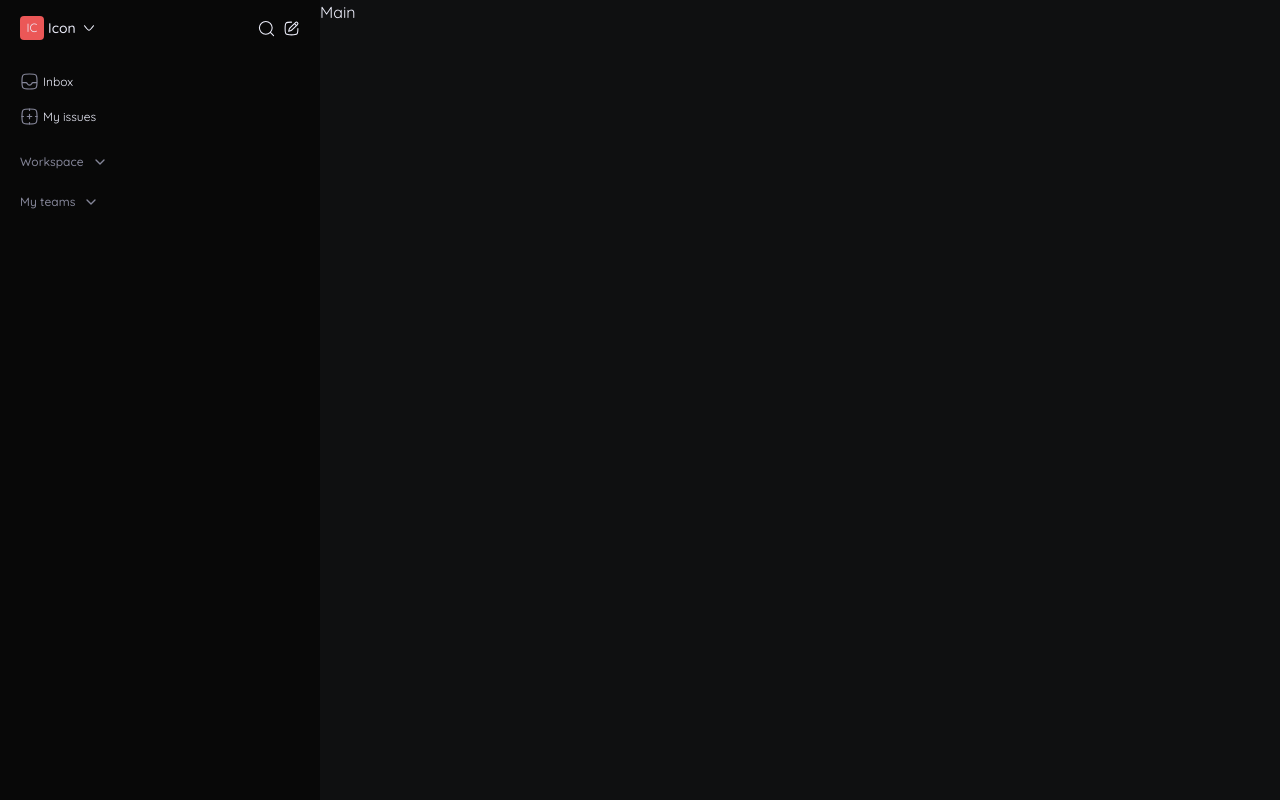
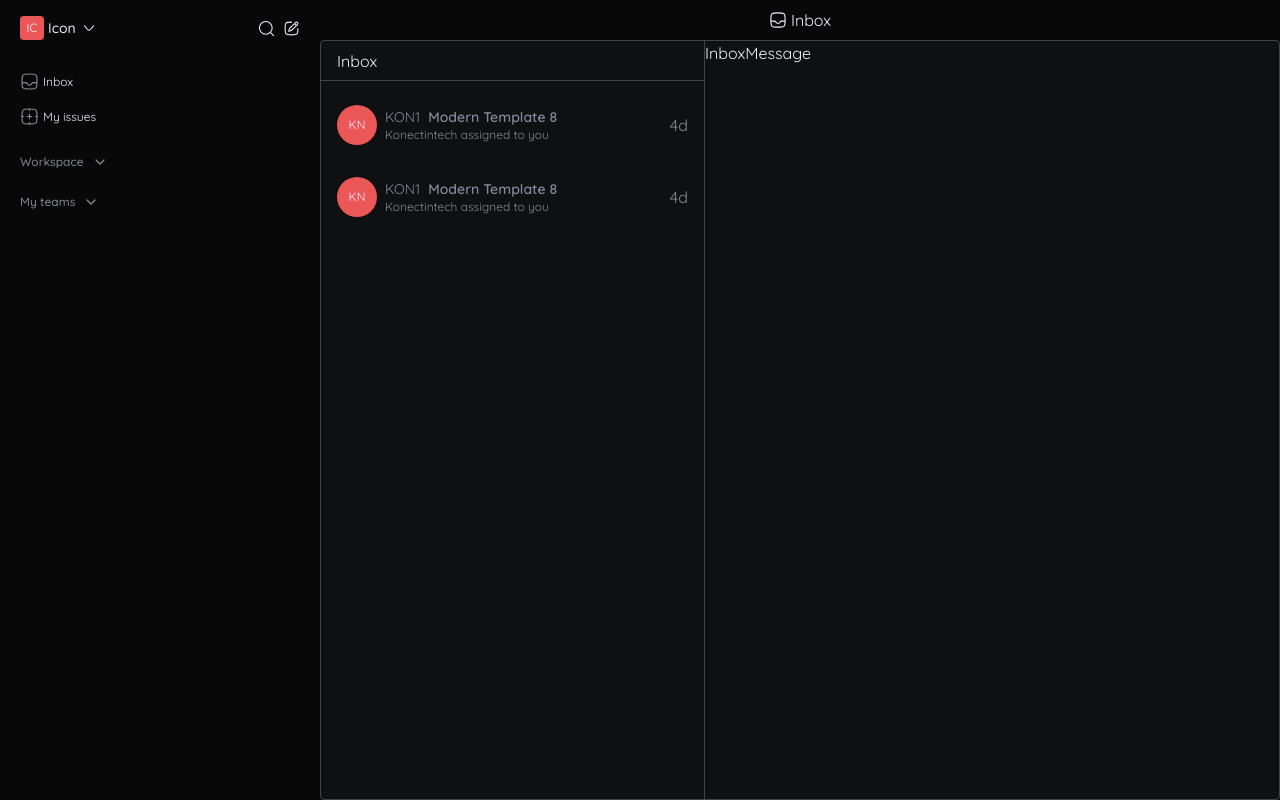
Before and after one commit to Bien-venu/simple, a Next.js app: page / in a window 1280 px wide. Built offline with nearby package versions, Linux system fonts and the light colour scheme.

Commit message:
adding some data

```diff
--- a/src/app/layout.tsx
+++ b/src/app/layout.tsx
@@ -1,6 +1,6 @@
 import type { Metadata } from "next";
 import "./globals.css";
-import { AppProvider } from "@/context/AppContext";
+import { AppProvider } from "../context/AppContext";
 
 export const metadata: Metadata = {
   title: "Simple",
@@ -16,7 +16,7 @@
     <AppProvider>
       <html lang="en">
         <body>
-          <div className="h-screen w-full bg-background text-white ">
+          <div className="h-screen w-full bg-background text-white">
             {children}
           </div>
         </body>
--- /dev/null
+++ b/src/components/Inbox.tsx
@@ -0,0 +1,38 @@
+import { messages } from "@/data/data";
+import React from "react";
+
+const Inbox = () => {
+  return (
+    <div className="flex w-96 flex-col gap-4 border-r border-border">
+      <div className="flex h-10 w-full items-center border-b border-border px-4">
+        Inbox
+      </div>
+      <div className="flex flex-col gap-4">
+        {messages.map((message, index) => (
+          <div
+            className="mx-2 flex items-center justify-between rounded p-2 hover:bg-hover"
+            key={index}
+          >
+            <div className="flex items-center gap-2">
+              <div className="flex h-10 w-10 items-center justify-center rounded-full bg-bug text-xs uppercase">
+                kn
+              </div>
+              <div className="flex flex-col text-grey">
+                <div className="flex gap-2 text-sm">
+                  <h1 className=" uppercase">{message.name}</h1>
+                  <h2 className=" font-semibold">{message.task}</h2>
+                </div>
+                <h6 className="text-xs">{message.activity}</h6>
+              </div>
+            </div>
+            <div className="text-grey">
+              <span>4d</span>
+            </div>
+          </div>
+        ))}
+      </div>
+    </div>
+  );
+};
+
+export default Inbox;
--- /dev/null
+++ b/src/components/InboxMessage.tsx
@@ -0,0 +1,9 @@
+import React from 'react'
+
+const InboxMessage = () => {
+  return (
+    <div className='flex-1'>InboxMessage</div>
+  )
+}
+
+export default InboxMessage
--- a/src/components/Individual.tsx
+++ b/src/components/Individual.tsx
@@ -1,9 +1,16 @@
+"use client";
+import { useAppContext } from "@/context/AppContext";
 import React from "react";
 
 const Individual = () => {
+  const { setFilter } = useAppContext();
+
   return (
     <div className="flex flex-col px-4 text-xs">
-      <div className="hover:bg-hover flex items-center gap-1 rounded p-1 py-2 text-grey hover:text-white">
+      <div
+        className="flex items-center gap-1 rounded p-1 py-2 text-grey hover:bg-hover hover:text-white"
+        onClick={() => setFilter("inbox")}
+      >
         <svg
           xmlns="http://www.w3.org/2000/svg"
           viewBox="0 0 24 24"
@@ -27,7 +34,10 @@
         </svg>
         <h1 className="text-white">Inbox</h1>
       </div>
-      <div className="hover:bg-hover flex items-center gap-1 rounded p-1 py-2 text-grey hover:text-white">
+      <div
+        className="flex items-center gap-1 rounded p-1 py-2 text-grey hover:bg-hover hover:text-white"
+        onClick={() => setFilter("issues")}
+      >
         <svg
           xmlns="http://www.w3.org/2000/svg"
           viewBox="0 0 24 24"
--- a/src/components/Main.tsx
+++ b/src/components/Main.tsx
@@ -1,9 +1,15 @@
-import React from 'react'
+"use client";
+import { useAppContext } from "@/context/AppContext";
+import React from "react";
+import Message from "./Message";
 
 const Main = () => {
-  return (
-    <div className=' flex-1 bg-bgGray'>Main</div>
-  )
-}
+  const { filter } = useAppContext();
 
-export default Main
+  if (filter === "inbox") {
+    return <Message />;
+  }
+  return <div className="flex-1 bg-bgGray">{filter}</div>;
+};
+
+export default Main;
--- /dev/null
+++ b/src/components/MainHeader.tsx
@@ -0,0 +1,32 @@
+import React from "react";
+
+const MainHeader = () => {
+  return (
+    <div className="flex items-center gap-1 p-1 py-2 text-white bg-background justify-center">
+      <svg
+        xmlns="http://www.w3.org/2000/svg"
+        viewBox="0 0 24 24"
+        width={18}
+        height={18}
+        fill={"none"}
+      >
+        <path
+          d="M2.5 12C2.5 7.52166 2.5 5.28249 3.89124 3.89124C5.28249 2.5 7.52166 2.5 12 2.5C16.4783 2.5 18.7175 2.5 20.1088 3.89124C21.5 5.28249 21.5 7.52166 21.5 12C21.5 16.4783 21.5 18.7175 20.1088 20.1088C18.7175 21.5 16.4783 21.5 12 21.5C7.52166 21.5 5.28249 21.5 3.89124 20.1088C2.5 18.7175 2.5 16.4783 2.5 12Z"
+          stroke="currentColor"
+          strokeWidth="1.5"
+          strokeLinecap="round"
+          strokeLinejoin="round"
+        />
+        <path
+          d="M21.5 13.5H16.5743C15.7322 13.5 15.0706 14.2036 14.6995 14.9472C14.2963 15.7551 13.4889 16.5 12 16.5C10.5111 16.5 9.70373 15.7551 9.30054 14.9472C8.92942 14.2036 8.26777 13.5 7.42566 13.5H2.5"
+          stroke="currentColor"
+          strokeWidth="1.5"
+          strokeLinejoin="round"
+        />
+      </svg>
+      <h1 className="text-white">Inbox</h1>
+    </div>
+  );
+};
+
+export default MainHeader;
--- /dev/null
+++ b/src/components/Message.tsx
@@ -0,0 +1,18 @@
+import React from "react";
+import MainHeader from "./MainHeader";
+import Inbox from "./Inbox";
+import InboxMessage from "./InboxMessage";
+
+const Message = () => {
+  return (
+    <div className="flex flex-1 flex-col">
+      <MainHeader />
+      <div className="flex h-full w-full rounded border border-border bg-bgGray">
+        <Inbox />
+        <InboxMessage />
+      </div>
+    </div>
+  );
+};
+
+export default Message;
--- a/src/components/Teams.tsx
+++ b/src/components/Teams.tsx
@@ -1,11 +1,14 @@
+'use client'
 import {
   Accordion,
   AccordionContent,
   AccordionItem,
   AccordionTrigger,
 } from "@/components/ui/accordion";
+import { useAppContext } from "@/context/AppContext";
 
 export function Teams() {
+    const { setFilter } = useAppContext();
   return (
     <Accordion type="single" collapsible className="w-full px-4 text-grey">
       <AccordionItem value="item-1">
@@ -57,7 +60,10 @@
               <AccordionContent>
                 <div className="flex flex-col px-4 text-xs">
                   <div className="flex flex-col text-xs">
-                    <div className="hover:bg-hover flex items-center gap-1 rounded p-1 py-2 text-grey hover:text-white">
+                    <div
+                      className="flex items-center gap-1 rounded p-1 py-2 text-grey hover:bg-hover hover:text-white"
+                      onClick={() => setFilter("issues")}
+                    >
                       <svg
                         xmlns="http://www.w3.org/2000/svg"
                         viewBox="0 0 24 24"
@@ -93,15 +99,24 @@
                       <h1 className="text-white">Issues</h1>
                     </div>
                     <div className="mx-3 flex flex-col border-l px-2">
-                      <h1 className="hover:bg-hover flex items-center gap-1 rounded p-1 py-2 text-white">
+                      <h1
+                        className="flex items-center gap-1 rounded p-1 py-2 text-white hover:bg-hover"
+                        onClick={() => setFilter("active")}
+                      >
                         Active
                       </h1>
-                      <h1 className="hover:bg-hover flex items-center gap-1 rounded p-1 py-2 text-white">
+                      <h1
+                        className="flex items-center gap-1 rounded p-1 py-2 text-white hover:bg-hover"
+                        onClick={() => setFilter("backlog")}
+                      >
                         Backlog
                       </h1>
                     </div>
                   </div>
-                  <div className="hover:bg-hover flex items-center gap-1 rounded p-1 py-2 text-grey hover:text-white">
+                  <div
+                    className="flex items-center gap-1 rounded p-1 py-2 text-grey hover:bg-hover hover:text-white"
+                    onClick={() => setFilter("project")}
+                  >
                     <svg
                       xmlns="http://www.w3.org/2000/svg"
                       viewBox="0 0 24 24"
@@ -140,7 +155,10 @@
                     </svg>
                     <h1 className="text-white">Projects</h1>
                   </div>
-                  <div className="hover:bg-hover flex items-center gap-1 rounded p-1 py-2 text-grey hover:text-white">
+                  <div
+                    className="flex items-center gap-1 rounded p-1 py-2 text-grey hover:bg-hover hover:text-white"
+                    onClick={() => setFilter("documents")}
+                  >
                     <svg
                       xmlns="http://www.w3.org/2000/svg"
                       viewBox="0 0 24 24"
--- a/src/components/WorkSpace.tsx
+++ b/src/components/WorkSpace.tsx
@@ -1,18 +1,25 @@
+"use client";
 import {
   Accordion,
   AccordionContent,
   AccordionItem,
   AccordionTrigger,
 } from "@/components/ui/accordion";
+import { useAppContext } from "@/context/AppContext";
 
 export function WorkSpace() {
+  const { setFilter } = useAppContext();
+
   return (
     <Accordion type="single" collapsible className="w-full px-4">
       <AccordionItem value="item-1">
         <AccordionTrigger className="text-grey">Workspace</AccordionTrigger>
         <AccordionContent>
-          <div className="flex flex-col text-xs">
-            <div className="hover:bg-hover flex items-center gap-1 rounded p-1 py-2 text-grey hover:text-white">
+          <div
+            className="flex flex-col text-xs"
+            onClick={() => setFilter("team")}
+          >
+            <div className="flex items-center gap-1 rounded p-1 py-2 text-grey hover:bg-hover hover:text-white">
               <svg
                 xmlns="http://www.w3.org/2000/svg"
                 viewBox="0 0 24 24"
--- a/src/context/AppContext.tsx
+++ b/src/context/AppContext.tsx
@@ -12,7 +12,7 @@
 interface AppContextProps {
   data: any[];
   isLoading: boolean;
-  close: string | null;
+  error: string | null;
   filter: string;
   setFilter: (filter: string) => void;
   amount: number[];
@@ -26,8 +26,8 @@
 export const AppProvider = ({ children }: { children: ReactNode }) => {
   const [data, setData] = useState<any[]>([]);
   const [isLoading, setIsLoading] = useState(false);
-  const [close, setClose] = useState<string | null>(null);
-  const [filter, setFilter] = useState("");
+  const [error, setError] = useState<string | null>(null);
+  const [filter, setFilter] = useState("inbox");
   const [amount, setAmount] = useState<number[]>([700, 3500]);
   const [selectedSort, setSelectedSort] = useState<string | null>(null);
 
@@ -36,7 +36,7 @@
       value={{
         data,
         isLoading,
-        close,
+        error,
         filter,
         setFilter,
         amount,
--- /dev/null
+++ b/src/data/data.tsx
@@ -0,0 +1,22 @@
+export const messages = [
+  {
+    name: "Kon1",
+    task: "Modern Template 8",
+    status: "To Do",
+    message:
+      "Link to component - https://www.figma.com/design/u5pf2AySo4w85sBSPpdJVT/Konectin-Product-(Resume-Builder)-V2?node-id=7690-101315&m=dev",
+    assignee: "Konectintech",
+    worker: ["Bienvenu"],
+    activity: "Konectintech assigned to you",
+  },
+  {
+    name: "Kon1",
+    task: "Modern Template 8",
+    status: "To Do",
+    message:
+      "Link to component - https://www.figma.com/design/u5pf2AySo4w85sBSPpdJVT/Konectin-Product-(Resume-Builder)-V2?node-id=7690-101315&m=dev",
+    assignee: "Konectintech",
+    worker: ["Bienvenu"],
+    activity: "Konectintech assigned to you",
+  },
+];
```
Also changed, not shown: src/app/(issues)/page.tsx (+4 -4 lines).
